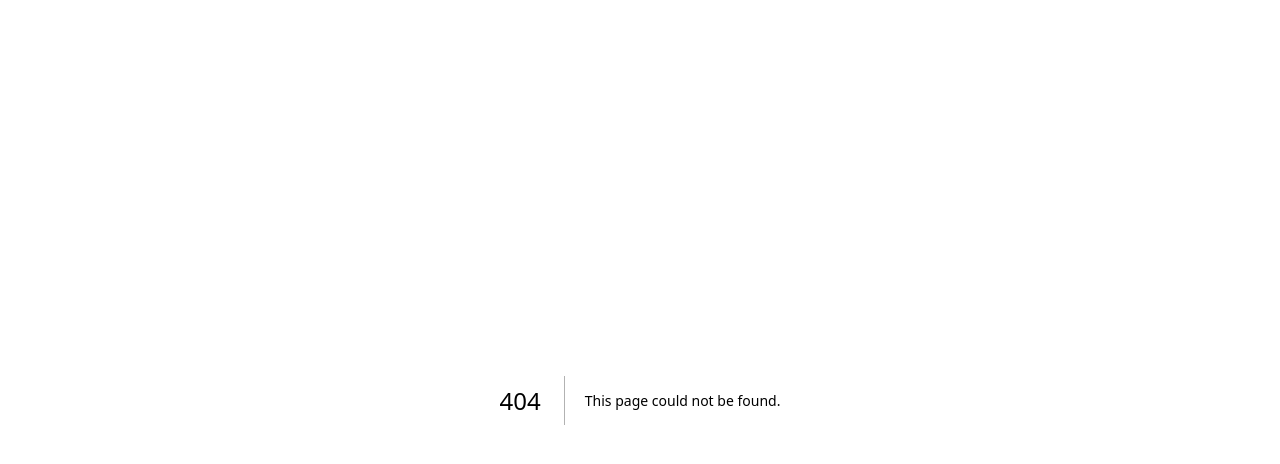
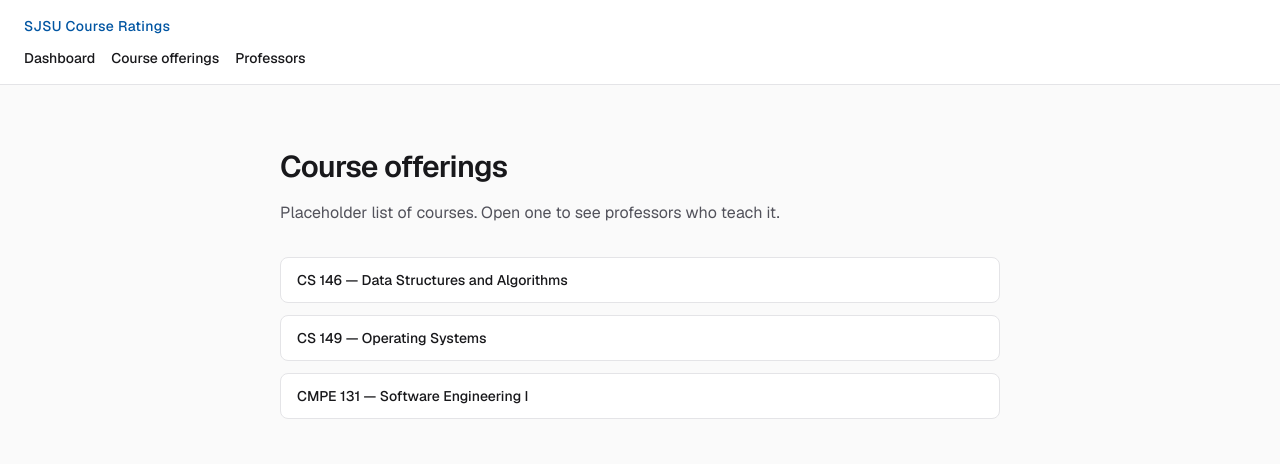
Before and after one commit to kevin-ha-dev/sjsu-course-ratings, a Next.js app: page /courses in a window 1280 px wide. Before the commit this address had no page. Shown: the top 464 px of the page. Built offline with nearby package versions, Linux system fonts and the light colour scheme.

Commit message:
page layout

```diff
--- /dev/null
+++ b/src/app/(app)/courses/[courseId]/page.tsx
@@ -0,0 +1,38 @@
+import Link from "next/link";
+
+export default async function CoursePage({
+  params,
+}: {
+  params: Promise<{ courseId: string }>;
+}) {
+  const { courseId } = await params;
+
+  return (
+    <main className="mx-auto flex w-full max-w-3xl flex-1 flex-col px-6 py-16">
+      <p className="text-sm font-medium text-brand">Course</p>
+      <h1 className="mt-2 text-3xl font-semibold tracking-tight text-text-primary">
+        {courseId}
+      </h1>
+      <p className="mt-4 text-text-secondary">
+        Placeholder for professors who teach this course. Switch to a professor
+        page to see their other courses.
+      </p>
+      <ul className="mt-8 flex flex-col gap-3">
+        <li>
+          <Link
+            href="/professors/jane-smith"
+            className="block rounded-lg border border-border bg-surface px-4 py-3 text-sm font-medium text-text-primary hover:bg-surface-muted"
+          >
+            Jane Smith (placeholder)
+          </Link>
+        </li>
+      </ul>
+      <Link
+        href="/courses"
+        className="mt-8 text-sm font-medium text-brand underline-offset-4 hover:underline"
+      >
+        Back to course offerings
+      </Link>
+    </main>
+  );
+}
--- /dev/null
+++ b/src/app/(app)/courses/page.tsx
@@ -0,0 +1,32 @@
+import Link from "next/link";
+
+const placeholderCourses = [
+  { id: "cs-146", name: "CS 146 — Data Structures and Algorithms" },
+  { id: "cs-149", name: "CS 149 — Operating Systems" },
+  { id: "cmpe-131", name: "CMPE 131 — Software Engineering I" },
+];
+
+export default function CourseOfferingsPage() {
+  return (
+    <main className="mx-auto flex w-full max-w-3xl flex-1 flex-col px-6 py-16">
+      <h1 className="text-3xl font-semibold tracking-tight text-text-primary">
+        Course offerings
+      </h1>
+      <p className="mt-4 text-text-secondary">
+        Placeholder list of courses. Open one to see professors who teach it.
+      </p>
+      <ul className="mt-8 flex flex-col gap-3">
+        {placeholderCourses.map((course) => (
+          <li key={course.id}>
+            <Link
+              href={`/courses/${course.id}`}
+              className="block rounded-lg border border-border bg-surface px-4 py-3 text-sm font-medium text-text-primary hover:bg-surface-muted"
+            >
+              {course.name}
+            </Link>
+          </li>
+        ))}
+      </ul>
+    </main>
+  );
+}
--- a/src/app/dashboard/page.tsx
+++ b/src/app/(app)/dashboard/page.tsx
@@ -61,16 +61,13 @@ export default function DashboardPage() {
 
   return (
     <main className="mx-auto flex w-full max-w-3xl flex-1 flex-col px-6 py-16">
-      <p className="text-sm font-medium tracking-wide text-brand">
-        San Jose State University
-      </p>
-      <h1 className="mt-2 text-3xl font-semibold tracking-tight text-text-primary">
+      <h1 className="text-3xl font-semibold tracking-tight text-text-primary">
         Dashboard
       </h1>
       <p className="mt-4 text-text-secondary">
         You are signed in
-        {user?.email ? ` as ${user.email}` : ""}. Course ratings will show up
-        here.
+        {user?.email ? ` as ${user.email}` : ""}. Placeholder home for ratings,
+        recent courses, and professors.
       </p>
     </main>
   );
--- /dev/null
+++ b/src/app/(app)/layout.tsx
@@ -0,0 +1,31 @@
+import Link from "next/link";
+
+const links = [
+  { href: "/dashboard", label: "Dashboard" },
+  { href: "/courses", label: "Course offerings" },
+  { href: "/professors", label: "Professors" },
+];
+
+export default function AppLayout({ children }: LayoutProps<"/">) {
+  return (
+    <div className="flex min-h-full flex-1 flex-col">
+      <header className="border-b border-border bg-surface px-6 py-4">
+        <p className="text-sm font-medium tracking-wide text-brand">
+          SJSU Course Ratings
+        </p>
+        <nav className="mt-3 flex flex-wrap gap-4 text-sm">
+          {links.map((link) => (
+            <Link
+              key={link.href}
+              href={link.href}
+              className="font-medium text-text-primary underline-offset-4 hover:text-brand hover:underline"
+            >
+              {link.label}
+            </Link>
+          ))}
+        </nav>
+      </header>
+      {children}
+    </div>
+  );
+}
--- /dev/null
+++ b/src/app/(app)/professors/[professorId]/page.tsx
@@ -0,0 +1,38 @@
+import Link from "next/link";
+
+export default async function ProfessorPage({
+  params,
+}: {
+  params: Promise<{ professorId: string }>;
+}) {
+  const { professorId } = await params;
+
+  return (
+    <main className="mx-auto flex w-full max-w-3xl flex-1 flex-col px-6 py-16">
+      <p className="text-sm font-medium text-brand">Professor</p>
+      <h1 className="mt-2 text-3xl font-semibold tracking-tight text-text-primary">
+        {professorId}
+      </h1>
+      <p className="mt-4 text-text-secondary">
+        Placeholder for courses this professor teaches. Switch to a course page
+        to see other professors for that offering.
+      </p>
+      <ul className="mt-8 flex flex-col gap-3">
+        <li>
+          <Link
+            href="/courses/cs-146"
+            className="block rounded-lg border border-border bg-surface px-4 py-3 text-sm font-medium text-text-primary hover:bg-surface-muted"
+          >
+            CS 146 — Data Structures and Algorithms (placeholder)
+          </Link>
+        </li>
+      </ul>
+      <Link
+        href="/professors"
+        className="mt-8 text-sm font-medium text-brand underline-offset-4 hover:underline"
+      >
+        Back to professors
+      </Link>
+    </main>
+  );
+}
--- /dev/null
+++ b/src/app/(app)/professors/page.tsx
@@ -0,0 +1,32 @@
+import Link from "next/link";
+
+const placeholderProfessors = [
+  { id: "jane-smith", name: "Jane Smith" },
+  { id: "john-lee", name: "John Lee" },
+  { id: "maria-garcia", name: "Maria Garcia" },
+];
+
+export default function ProfessorsPage() {
+  return (
+    <main className="mx-auto flex w-full max-w-3xl flex-1 flex-col px-6 py-16">
+      <h1 className="text-3xl font-semibold tracking-tight text-text-primary">
+        Professors
+      </h1>
+      <p className="mt-4 text-text-secondary">
+        Placeholder list of professors. Open one to see courses they teach.
+      </p>
+      <ul className="mt-8 flex flex-col gap-3">
+        {placeholderProfessors.map((professor) => (
+          <li key={professor.id}>
+            <Link
+              href={`/professors/${professor.id}`}
+              className="block rounded-lg border border-border bg-surface px-4 py-3 text-sm font-medium text-text-primary hover:bg-surface-muted"
+            >
+              {professor.name}
+            </Link>
+          </li>
+        ))}
+      </ul>
+    </main>
+  );
+}
```
